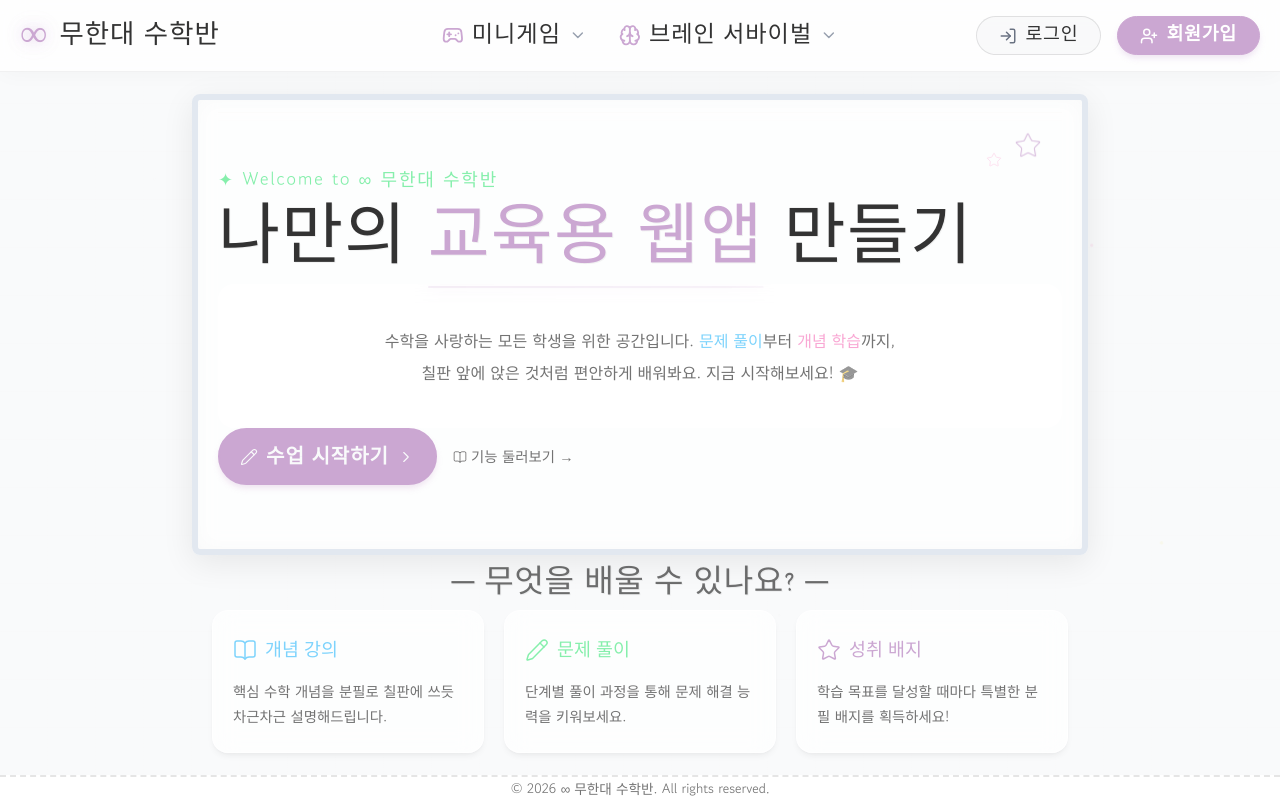
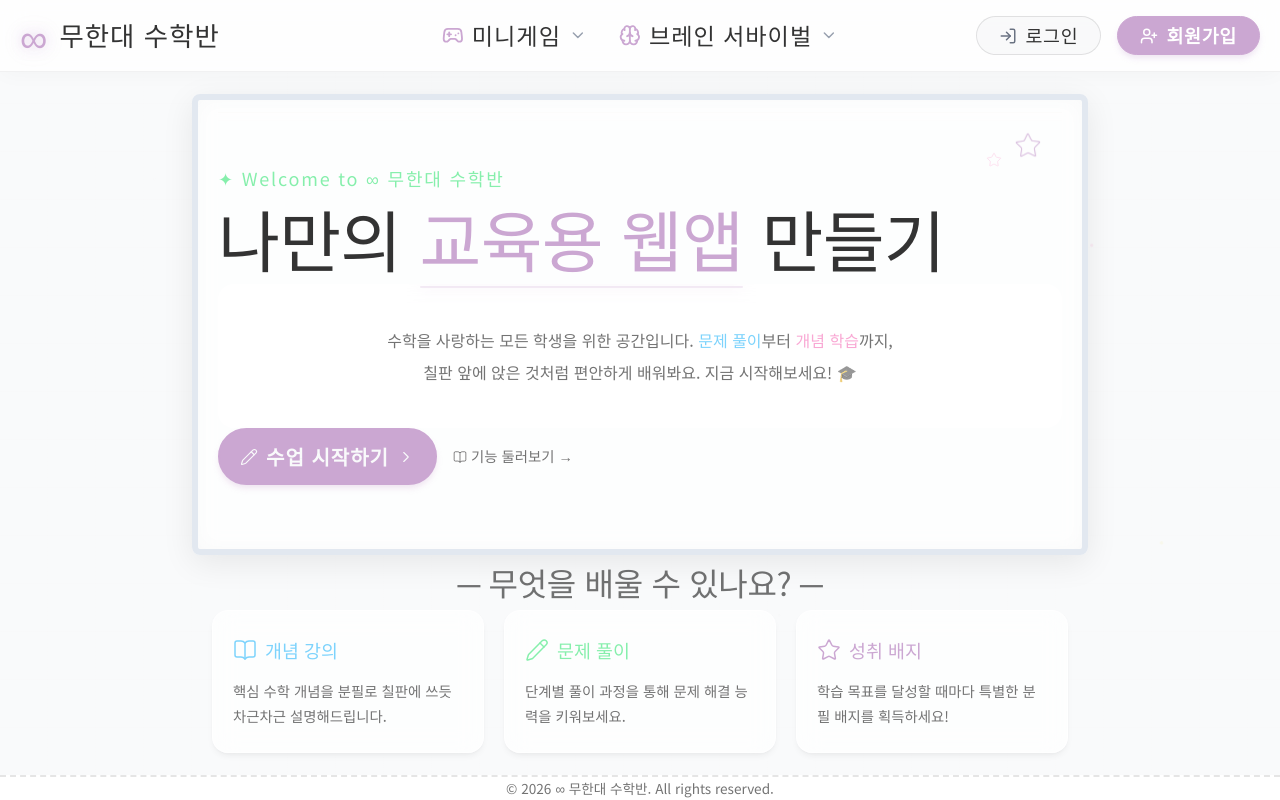
Before and after one commit to rlawlsdnjs78-infinity/infinitymath, a Next.js app: page / in a window 1280 px wide. Built offline with nearby package versions, Linux system fonts and the light colour scheme.

Commit message:
UI: Change font from Chalk style to Noto Sans KR for a modern straight look

```diff
--- a/src/app/globals.css
+++ b/src/app/globals.css
@@ -27,8 +27,9 @@
   --chalk-border-bright: rgba(0, 0, 0, 0.3);
 
   /* 폰트 */
-  --font-chalk: "Nanum Pen Script", "Gowun Dodum", cursive;
-  --font-body: "Gowun Dodum", "Nanum Pen Script", sans-serif;
+  --font-chalk: var(--font-noto), "Noto Sans KR", sans-serif;
+  --font-body: var(--font-noto), "Noto Sans KR", sans-serif;
+  --font-number: var(--font-quicksand), "Quicksand", sans-serif;
 }
 
 /* =========================================
@@ -66,9 +67,7 @@ body {
    ========================================= */
 h1, h2, h3, h4, h5, h6 {
   font-family: var(--font-chalk);
-  /* 텍스트 특유의 번진 느낌 (화이트보드 톤) */
-  text-shadow: 1px 1px 0 rgba(0,0,0,0.05);
-  letter-spacing: 0.02em;
+  letter-spacing: -0.01em;
 }
 
 /* =========================================
@@ -117,9 +116,6 @@ h1, h2, h3, h4, h5, h6 {
 .chalk-text {
   font-family: var(--font-chalk);
   color: var(--chalk-white);
-  text-shadow:
-    0 0 8px rgba(0,0,0,0.05),
-    1px 1px 0 rgba(0,0,0,0.1);
 }
 
 .chalk-yellow { color: var(--chalk-yellow); }
@@ -180,10 +176,7 @@ h1, h2, h3, h4, h5, h6 {
   width: 100%;
   height: 2px;
   background: var(--chalk-yellow);
-  opacity: 0.8;
   border-radius: 1px;
-  /* 분필 특유의 불균일한 선 */
-  clip-path: polygon(0 0, 100% 20%, 100% 80%, 0 100%);
 }
 
 /* 칠판 줄 (노트 라인) */
--- a/src/app/layout.tsx
+++ b/src/app/layout.tsx
@@ -9,22 +9,22 @@
  */
 
 import type { Metadata } from "next";
-import { Nanum_Pen_Script, Gowun_Dodum } from "next/font/google";
+import { Noto_Sans_KR, Quicksand } from "next/font/google";
 import Header from "./components/Header";
 import "./globals.css";
 
 /* ─── 폰트 ─────────────────────────────────────────────────────────────── */
-const nanumPen = Nanum_Pen_Script({
-  weight: "400",
+const notoSansKR = Noto_Sans_KR({
+  weight: ["400", "500", "700", "900"],
   subsets: ["latin"],
-  variable: "--font-nanum-pen",
+  variable: "--font-noto",
   display: "swap",
 });
 
-const gowunDodum = Gowun_Dodum({
-  weight: "400",
+const quicksand = Quicksand({
+  weight: ["400", "500", "600", "700"],
   subsets: ["latin"],
-  variable: "--font-gowun",
+  variable: "--font-quicksand",
   display: "swap",
 });
 
@@ -44,7 +44,7 @@ export default function RootLayout({
   children: React.ReactNode;
 }) {
   return (
-    <html lang="ko" className={`${nanumPen.variable} ${gowunDodum.variable}`}>
+    <html lang="ko" className={`${notoSansKR.variable} ${quicksand.variable}`}>
       <body>
         {/*
          * wrapper: flex 컬럼만 담당. 여백은 각 섹션이 직접 관리합니다.
```
